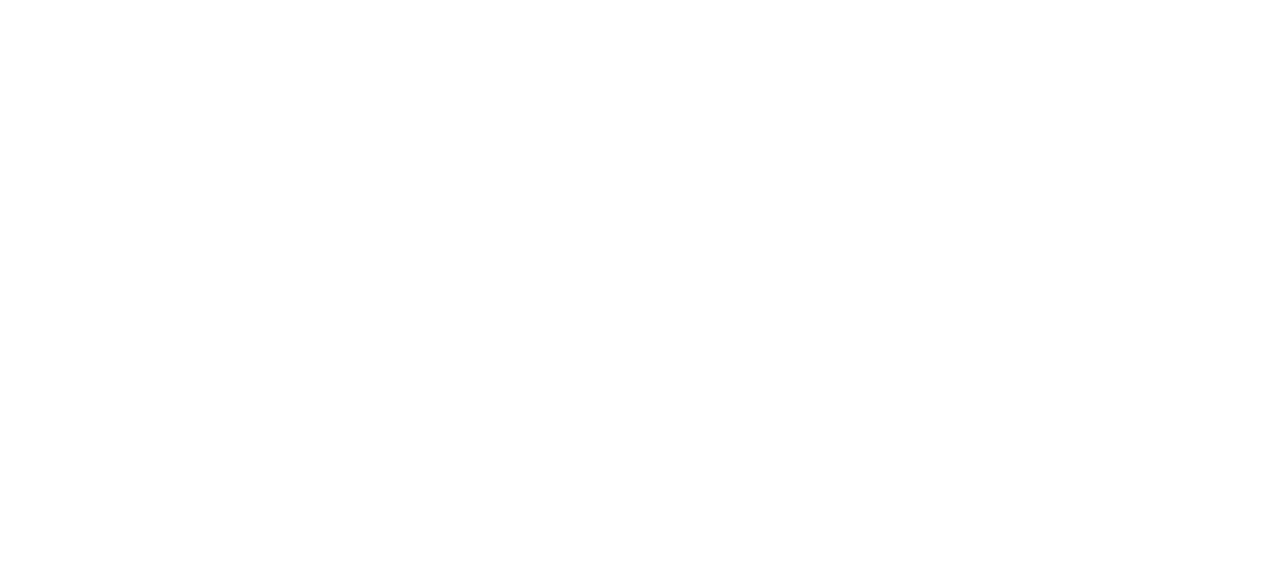
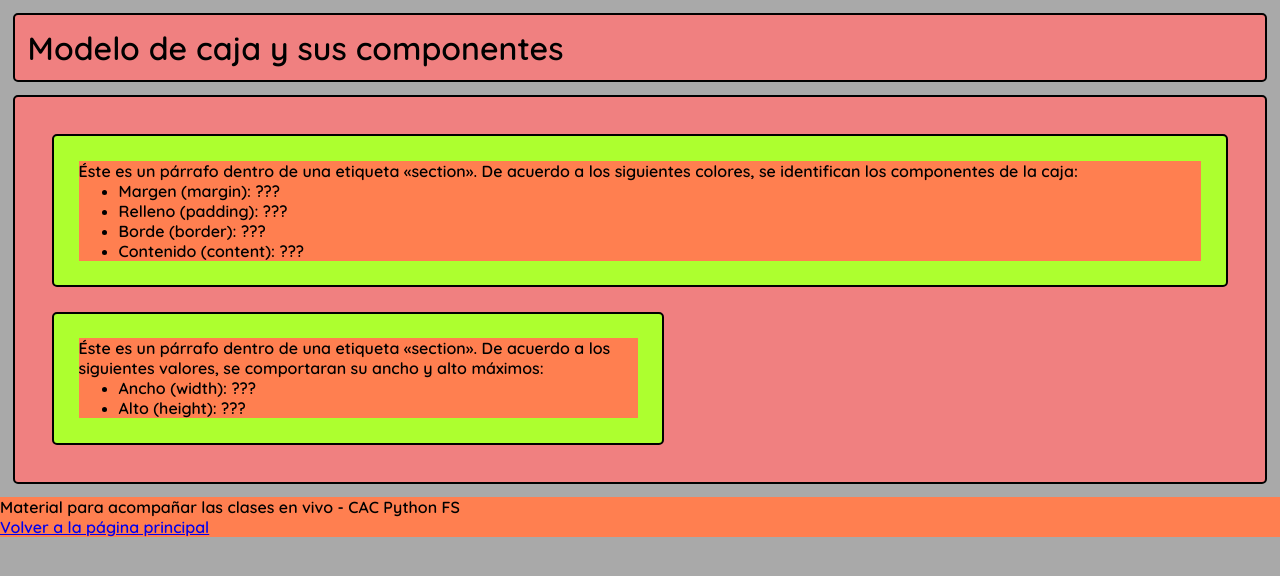
Before and after one commit to Jozzkunda/Clase8_CSS_Unidad2, a plain HTML site: page sitio/modelo_caja.html in a window 1280 px wide. Drawn offline with Linux system fonts and the light colour scheme.

Commit message:
Agrego modelo caja

```diff
--- /dev/null
+++ b/css/modelo_caja.css
@@ -0,0 +1,35 @@
+    *{
+        margin: 0;
+        box-sizing: border-box;
+    }
+
+    body{
+        background-color: darkgrey;
+    }
+
+    header, main{
+        border: 2px solid black;
+        padding: 1%;
+        margin: 1%;
+        border-radius: 5px;
+        background-color: lightcoral;
+    }
+
+    section {
+        background-color: greenyellow;
+        margin: 2%;
+        padding: 2%;
+        border: 2px solid black;
+        border-radius: 5px;
+    }
+
+    p, ul {
+        background-color: coral;
+    }
+
+    .max-50porc {
+        max-width: 50%;
+        max-height: 50%;
+        /* ANCHO max-width: 200px;
+        ALTO max-height: 200px; */
+    }
--- a/sitio/modelo_caja.html
+++ b/sitio/modelo_caja.html
@@ -1,11 +1,39 @@
 <!DOCTYPE html>
 <html lang="es">
-<head>
+</html><head>
     <meta charset="UTF-8">
     <meta name="viewport" content="width=device-width, initial-scale=1.0">
-    <title>Modelo Caja</title>
+    <link rel="stylesheet" href="../css/estilos.css"> <!-- Aplica fuente de google-->
+    <link rel="stylesheet" href="../css/modelo_caja.css"> <!-- Aplica colores borde margen-->
+    <title>CSS - Modelo de caja</title>
 </head>
 <body>
-
+    <header>
+        <h1>Modelo de caja y sus componentes</h1>
+    </header>
+    <main>
+        <section>
+            <p>Éste es un párrafo dentro de una etiqueta «section». De acuerdo a los siguientes colores, se identifican los componentes de la caja:</p>
+            <ul>
+                <!-- Completar -->
+                <li>Margen (margin): ???</li>
+                <li>Relleno (padding): ???</li>
+                <li>Borde (border): ???</li>
+                <li>Contenido (content): ???</li>
+            </ul>
+        </section>
+        <section class="max-50porc">
+            <p>Éste es un párrafo dentro de una etiqueta «section». De acuerdo a los siguientes valores, se comportaran su ancho y alto máximos:</p>
+            <ul>
+                <!-- Completar -->
+                <li>Ancho (width): ???</li>
+                <li>Alto (height): ???</li>
+            </ul>
+        </section>
+    </main>
+    <footer>
+        <p>Material para acompañar las clases en vivo - CAC Python FS</p>
+        <p><a href="../index.html">Volver a la página principal</a></p>
+    </footer>
 </body>
 </html>
```
